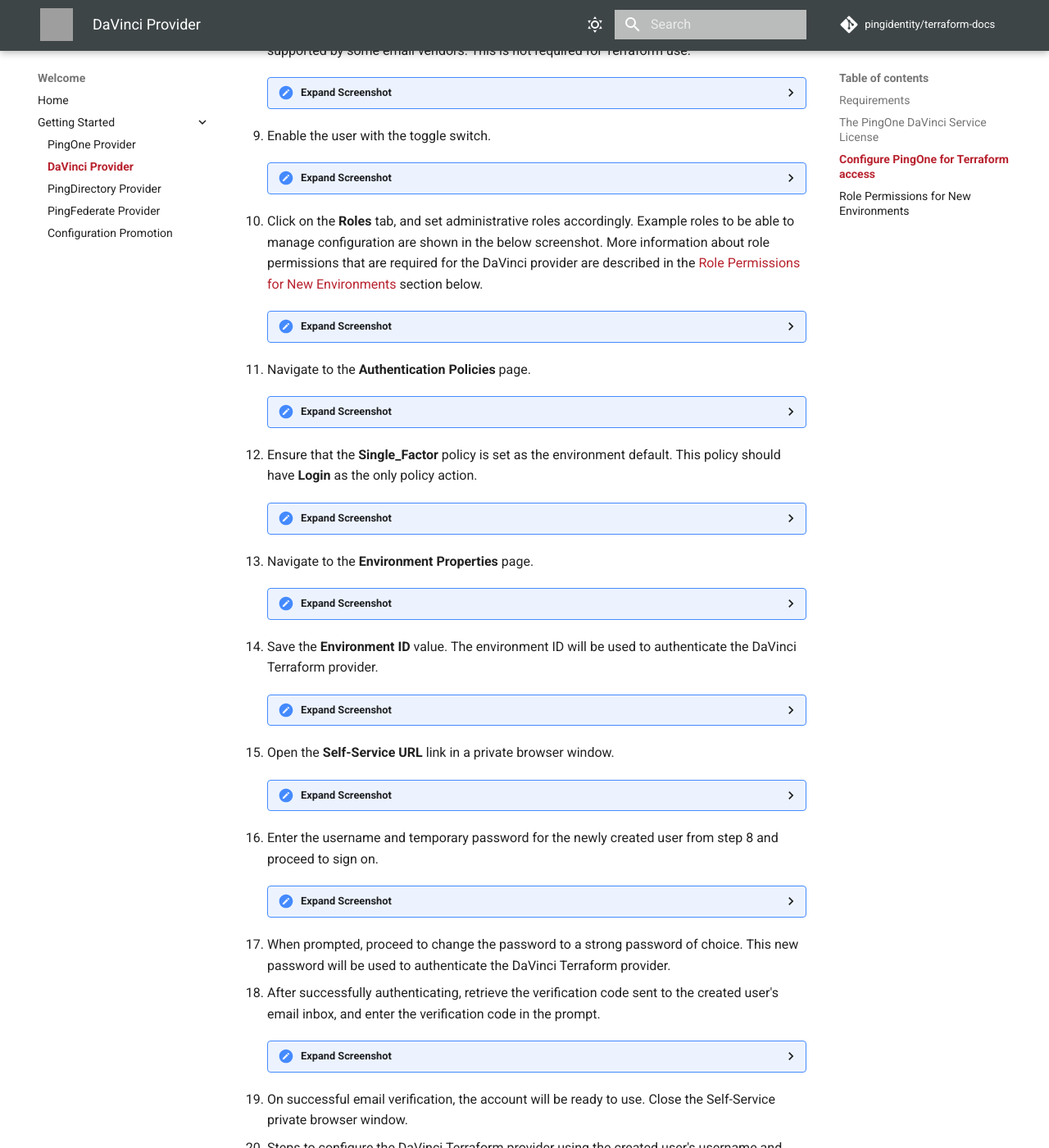
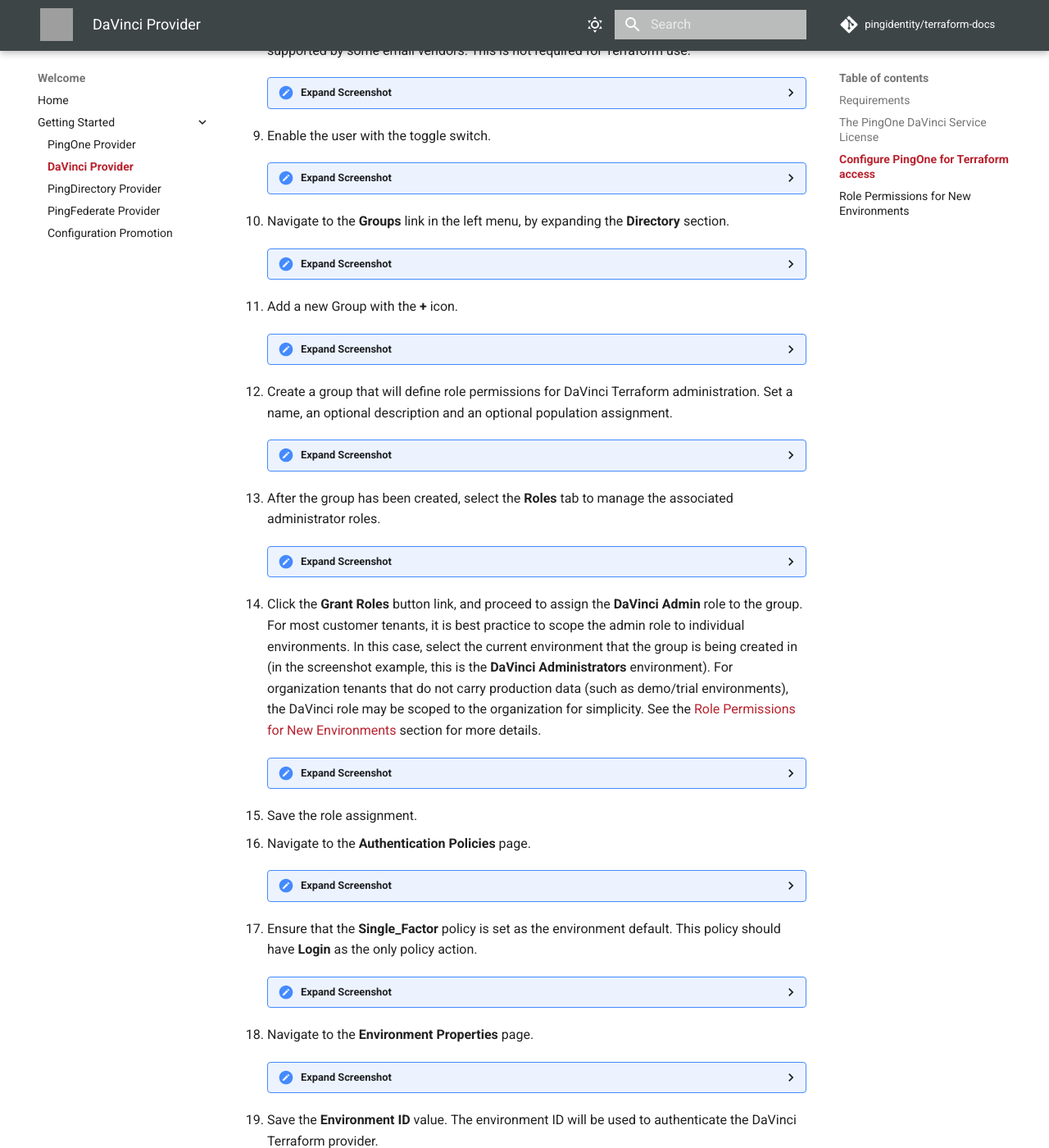
Before and after one commit to pingidentity/terraform-docs, an MkDocs documentation site: the page built from docs/getting-started/davinci.md, in a window 1280 px wide and 1400 px high, scrolled down 2239 px. Shown: the whole window at 82% size. Built offline with MkDocs 1.6.1 and Material for MkDocs 9.7.7, drawn with Linux system fonts in a browser that asks for light colours; comment, search, counter and statistics services are not loaded; some of the changed text lies outside the part shown; grey boxes are pictures that could not be loaded.

Commit message:
update davinci getting started guide

```diff
--- a/docs/getting-started/davinci.md
+++ b/docs/getting-started/davinci.md
@@ -26,7 +26,7 @@ More information about PingOne solutions can be found [here](https://docs.pingid
 
 You can check whether DaVinci is enabled through the PingOne Administration Console:
 
-1. First, log in to the **PingOne Administration** Console using your unique link.
+1. First, log in to the **PingOne Administration** Console using your unique admin sign-on link.
 2. Once signed in, click **Add Environment**.
     <details>
       <summary>Expand Screenshot</summary>
@@ -59,8 +59,8 @@ The following steps describe how to connect Terraform to your PingOne instance:
       <summary>Expand Screenshot</summary>
         <img src="../../img/getting-started/pingone-console-org-home-new-environment-form.png"  alt="PingOne Administration Console, New Environment Form"/>
     </details>
-5. Open the newly created environment.
-6. Navigate to the **Users** link.
+5. Open the newly created environment and follow the **Manage Environment** button link.
+6. Navigate to the **Users** link in the left menu, by expanding the **Directory** section.
     <details>
       <summary>Expand Screenshot</summary>
         <img src="../../img/getting-started/pingone-console-environment-home-users.png"  alt="PingOne Administration Console, Users Link"/>
@@ -80,53 +80,74 @@ The following steps describe how to connect Terraform to your PingOne instance:
       <summary>Expand Screenshot</summary>
         <img src="../../img/getting-started/pingone-console-add-user-settings.png"  alt="PingOne Administration Console, User Settings"/>
     </details>
-10. Click on the **Roles** tab, and set administrative roles accordingly.  Example roles to be able to manage configuration are shown in the below screenshot.  More information about role permissions that are required for the DaVinci provider are described in the [Role Permissions for New Environments](#role-permissions-for-new-environments) section below.
+10. Navigate to the **Groups** link in the left menu, by expanding the **Directory** section.
     <details>
       <summary>Expand Screenshot</summary>
-        <img src="../../img/getting-started/pingone-console-user-roles.png"  alt="PingOne Administration Console, User Roles"/>
+        <img src="../../img/getting-started/pingone-console-environment-home-groups.png"  alt="PingOne Administration Console, Groups Link"/>
     </details>
-11. Navigate to the **Authentication Policies** page.
+11. Add a new Group with the **+** icon.
+    <details>
+      <summary>Expand Screenshot</summary>
+        <img src="../../img/getting-started/pingone-console-groups-home.png"  alt="PingOne Administration Console, Groups Home"/>
+    </details>
+12. Create a group that will define role permissions for DaVinci Terraform administration.  Set a name, an optional description and an optional population assignment.
+    <details>
+      <summary>Expand Screenshot</summary>
+        <img src="../../img/getting-started/pingone-console-add-group-davinci-admins.png"  alt="PingOne Administration Console, Add DaVinci Admins Group"/>
+    </details>
+13. After the group has been created, select the **Roles** tab to manage the associated administrator roles.
+    <details>
+      <summary>Expand Screenshot</summary>
+        <img src="../../img/getting-started/pingone-console-edit-group-roles.png"  alt="PingOne Administration Console, Group Role Settings"/>
+    </details>
+14. Click the **Grant Roles** button link, and proceed to assign the **DaVinci Admin** role to the group.  For most customer tenants, it is best practice to scope the admin role to individual environments.  In this case, select the current environment that the group is being created in (in the screenshot example, this is the **DaVinci Administrators** environment).  For organization tenants that do not carry production data (such as demo/trial environments), the DaVinci role may be scoped to the organization for simplicity.  See the [Role Permissions for New Environments](#role-permissions-for-new-environments) section for more details.
+    <details>
+      <summary>Expand Screenshot</summary>
+        <img src="../../img/getting-started/pingone-console-edit-group-add-davinci-admin-role.png"  alt="PingOne Administration Console, Group Role Settings, Add DaVinci Admin role"/>
+    </details>
+15. Save the role assignment.
+16. Navigate to the **Authentication Policies** page.
     <details>
       <summary>Expand Screenshot</summary>
         <img src="../../img/getting-started/pingone-console-environment-home-sop.png"  alt="PingOne Administration Console, Authentication Policies Link"/>
     </details>
-12. Ensure that the **Single_Factor** policy is set as the environment default.  This policy should have **Login** as the only policy action.
+17. Ensure that the **Single_Factor** policy is set as the environment default.  This policy should have **Login** as the only policy action.
     <details>
       <summary>Expand Screenshot</summary>
         <img src="../../img/getting-started/pingone-console-sign-on-policy-single-factor.png"  alt="PingOne Administration Console, Single Factor SOP"/>
     </details>
-13. Navigate to the **Environment Properties** page.
+18. Navigate to the **Environment Properties** page.
     <details>
       <summary>Expand Screenshot</summary>
         <img src="../../img/getting-started/pingone-console-environment-home-environment.png"  alt="PingOne Administration Console, Environment Properties link"/>
     </details>
-14. Save the **Environment ID** value.  The environment ID will be used to authenticate the DaVinci Terraform provider.
+19. Save the **Environment ID** value.  The environment ID will be used to authenticate the DaVinci Terraform provider.
     <details>
       <summary>Expand Screenshot</summary>
         <img src="../../img/getting-started/pingone-console-environment-properties-ids.png"  alt="PingOne Administration Console, Add DaVinci user"/>
     </details>
-15. Open the **Self-Service URL** link in a private browser window.
+20. Open the **Self-Service URL** link in a private browser window.
     <details>
       <summary>Expand Screenshot</summary>
         <img src="../../img/getting-started/pingone-console-environment-properties-self-service.png"  alt="PingOne Administration Console, Add DaVinci user"/>
     </details>
-16. Enter the username and temporary password for the newly created user from step 8 and proceed to sign on.
+21. Enter the username and temporary password for the newly created user from step 8 and proceed to sign on.
     <details>
       <summary>Expand Screenshot</summary>
         <img src="../../img/getting-started/pingone-self-service-sign-on-form.png"  alt="PingOne Self Service, Sign on"/>
     </details>
-17. When prompted, proceed to change the password to a strong password of choice.  This new password will be used to authenticate the DaVinci Terraform provider.
-18. After successfully authenticating, retrieve the verification code sent to the created user's email inbox, and enter the verification code in the prompt.
+22. When prompted, proceed to change the password to a strong password of choice.  This new password will be used to authenticate the DaVinci Terraform provider.
+23. After successfully authenticating, retrieve the verification code sent to the created user's email inbox, and enter the verification code in the prompt.
     <details>
       <summary>Expand Screenshot</summary>
         <img src="../../img/getting-started/pingone-self-service-verification.png"  alt="PingOne Self Service, Verification"/>
     </details>
-19. On successful email verification, the account will be ready to use.  Close the Self-Service private browser window.
-20. Steps to configure the DaVinci Terraform provider using the created user's username and password values, along with the environment ID from step 14, can be found on the [Terraform Registry provider documentation](https://registry.terraform.io/providers/pingidentity/davinci/latest/docs).
+24. On successful email verification, the account will be ready to use.  Close the Self-Service private browser window.
+25. Steps to configure the DaVinci Terraform provider using the created user's username and password values, along with the environment ID from step 14, can be found on the [Terraform Registry provider documentation](https://registry.terraform.io/providers/pingidentity/davinci/latest/docs).
 
 ## Role Permissions for New Environments
 
-When creating new environments, either through the PingOne Administration Console or through the [PingOne Terraform provider](https://registry.terraform.io/providers/pingidentity/pingone/latest/docs/resources/environment), role permissions must be set on the DaVinci administration user created above.
+When creating new environments, either through the PingOne Administration Console or through the [PingOne Terraform provider](https://registry.terraform.io/providers/pingidentity/pingone/latest/docs/resources/environment), role permissions must be set on the DaVinci administrator group created above.
 
 The DaVinci administration user must have the following role:
 
```
Also changed, not shown: docs/img/getting-started/pingone-console-add-group-davinci-admins.png (added), docs/img/getting-started/pingone-console-admins-env.png, docs/img/getting-started/pingone-console-create-environment-davinci.png, docs/img/getting-started/pingone-console-edit-group-add-davinci-admin-role.png (added), docs/img/getting-started/pingone-console-edit-group-roles.png (added), docs/img/getting-started/pingone-console-environment-home-environment.png, docs/img/getting-started/pingone-console-environment-home-groups.png (added), docs/img/getting-started/pingone-console-environment-home-sop.png, docs/img/getting-started/pingone-console-environment-home-users.png, docs/img/getting-started/pingone-console-environment-properties-ids.png, docs/img/getting-started/pingone-console-environment-properties-self-service.png, docs/img/getting-started/pingone-console-groups-home.png (added), docs/img/getting-started/pingone-console-org-home-new-environment-form.png, docs/img/getting-started/pingone-console-org-home-new-environment-with-services.png, 3 more files.
